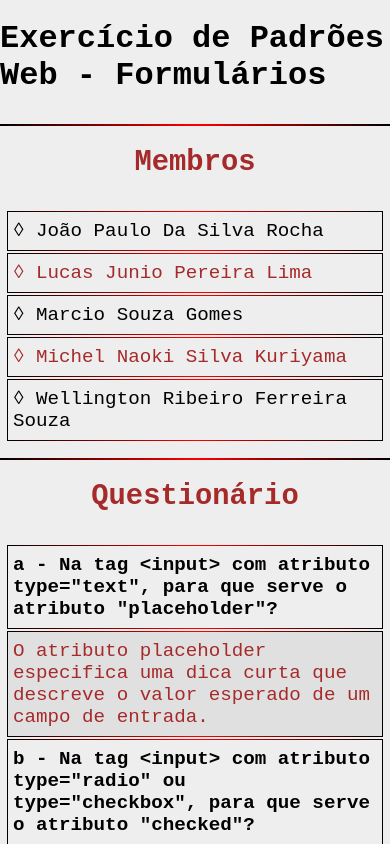
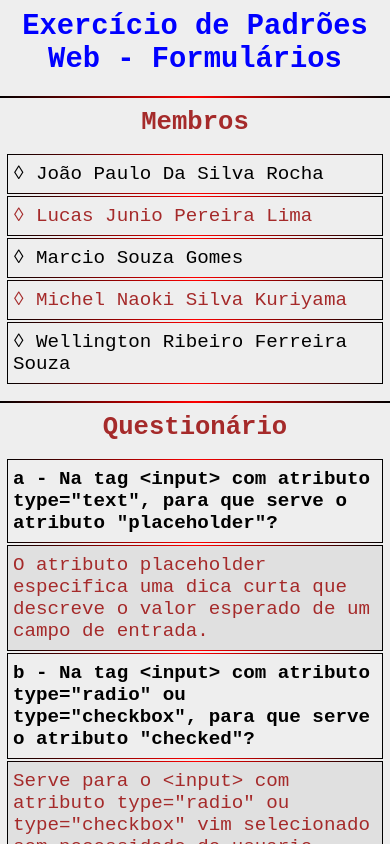
Before and after one commit to adsMichel/formularioPadroesWeb, a plain HTML site: page index.html in a window 390 px wide. Shown: the top 844 px of the page. Drawn offline with Linux system fonts and the light colour scheme.

Commit message:
add mediaqueries

```diff
--- a/style.css
+++ b/style.css
@@ -17,13 +17,14 @@
 
   header {
     display: flex;
-    justify-content: center;
+    flex-wrap: wrap;
     width: 100vw;
+    text-align: center;
     padding: 20px 0;
   }
 
   h1 {
-    font-size: 2rem;
+    font-size: 1.5rem;
   }
 
   main {
@@ -109,13 +110,13 @@ li + p {
 }
 
 .table-form {
-  width: 380px;
+  width: 400px;
   margin: 0 auto 40px;
   padding: 10px;
 }
 
 .div-form {
-  width: 380px;
+  width: 400px;
   margin: 0 auto 40px;
   padding: 10px;
   border: 1px solid #333;
@@ -167,3 +168,40 @@ select, option {
 a {
   text-decoration: none;
 }
+
+/* Small */
+@media screen and (max-width: 576px) {
+  header {
+    padding: 10px;
+    color: blue;
+  }
+
+  h1 {
+    font-size: 1.8rem;
+  }
+
+  .table-head {
+    /* margin: 10px; */
+    padding: 10px;
+  }
+
+  h2 {
+    font-size: 1.6rem;
+  }
+
+  .table-form {
+    width: 100%;
+    font-size: 1.15rem;
+  }
+
+}
+
+/* Medium */
+@media screen and (min-width: 768px) {
+
+}
+
+/* Large */
+@media screen and (min-width: 992px) {
+
+}
```
